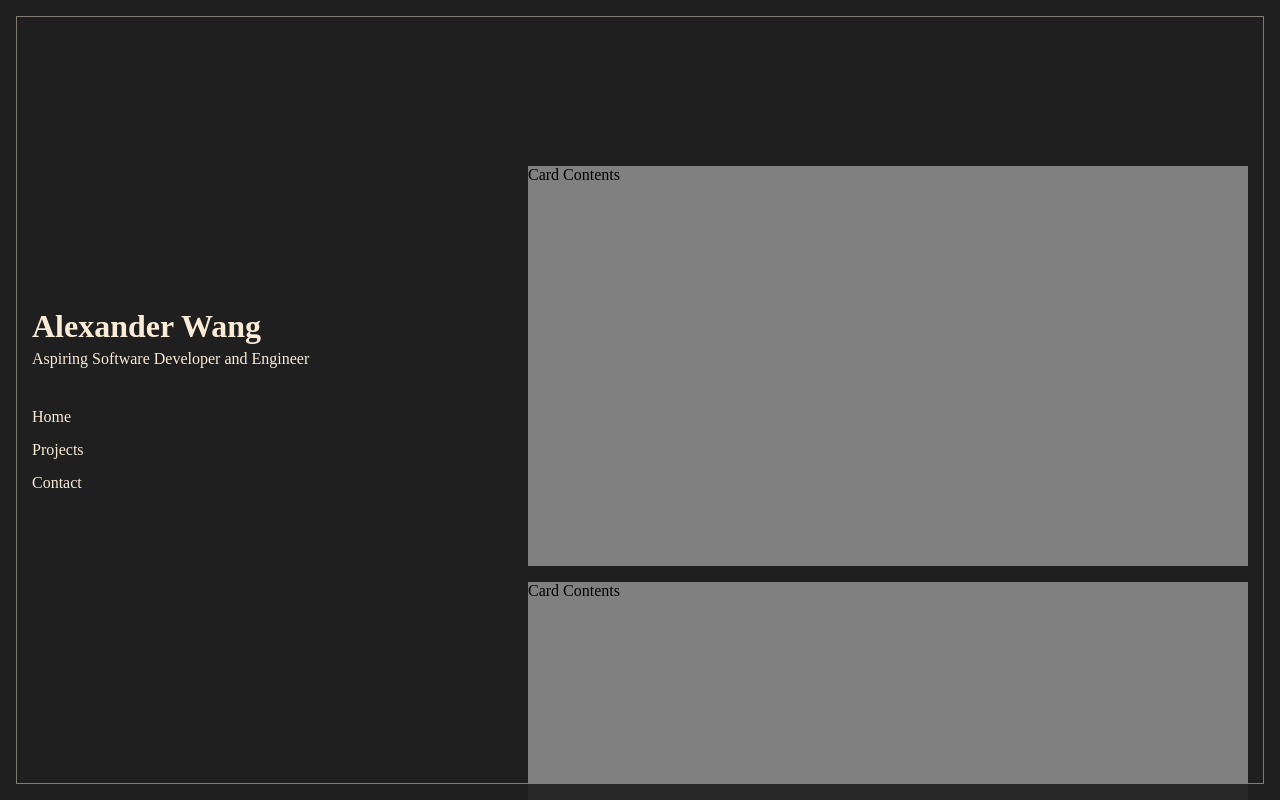
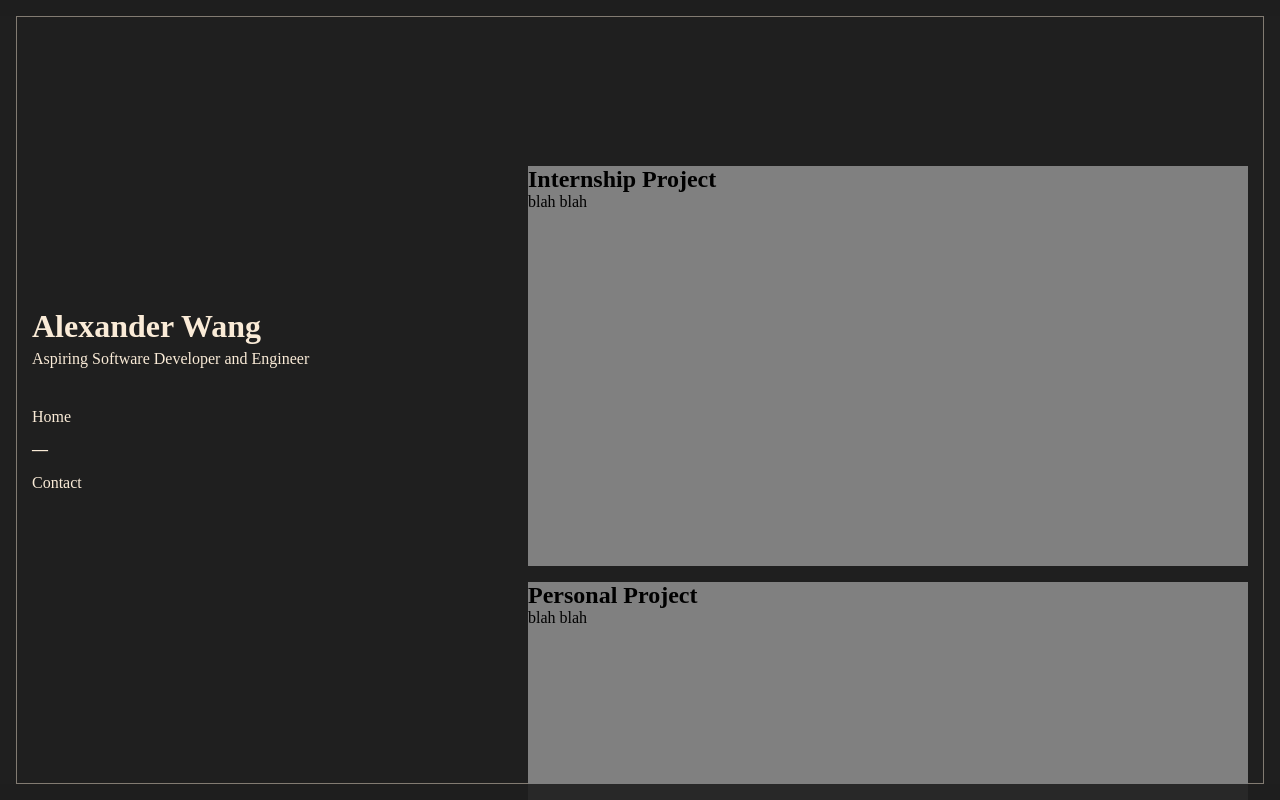
Before and after one commit to alw017/gondola, a Vue app: page / in a window 1280 px wide. Both pictures are taken after a click on the item "Projects". Built offline with nearby package versions, Linux system fonts and the light colour scheme.

Commit message:
implemened card focus and page transitions

```diff
--- a/src/App.vue
+++ b/src/App.vue
@@ -38,7 +38,7 @@ export default {
 <template>
     <Frame></Frame>
     <Mask></Mask>
-    <Header @home-click="handleNav('home')" @project-click="handleNav('proj')" @contact-click="handleNav('contact')"></Header>
+    <Header @home-click="handleNav('home')" @project-click="handleNav('proj')" @contact-click="handleNav('contact')" :msg="selectedOption"></Header>
     <Content :currentSelected="selectedOption"></Content>
 </template>
 
--- a/src/components/Content.vue
+++ b/src/components/Content.vue
@@ -16,7 +16,10 @@ import { createHydrationRenderer, createRenderer } from 'vue';
         },
         data() {
            return {
-                ypos: 0
+                ypos: 0,
+                cards: [{title: "Internship Project", body: "blah blah", id: 0, isSelected: false, isFocused: false},
+                        {title: "Personal Project", body: "blah blah", id: 1, isSelected:false, isFocused: false},
+                        {title: "Personal Project 2", body: "blah blah", id:2, isSelected:false, isFocused: false}]
            }
         },
         computed: {
@@ -26,7 +29,33 @@ import { createHydrationRenderer, createRenderer } from 'vue';
         },
         methods: {
             handleScroll(event) {
+                if(this.currentSelected != 'projects') {
+                    return;
+                }
+                var cardContainer = document.getElementById('flex-card-container');
                 this.ypos -= event.deltaY;
+                if(-1 * this.ypos < 0) {
+                    this.ypos = 0;
+                }
+                let max_transform = parseFloat(window.getComputedStyle(cardContainer).getPropertyValue('height'))+2*parseFloat(window.getComputedStyle(cardContainer).getPropertyValue('padding-top'))-window.innerHeight;
+                if (-1 * this.ypos > max_transform){
+                    this.ypos = -max_transform;
+                }
+            },
+            handleClick(card) {
+                /* todo: grab all card elements,
+                 * fade them out
+                 * set position of current card to fixed, initialize at current grabbed position of div, then animate expanding to full screen.
+                 * remove all non selected cards from dom display?
+                 * disablescroll handling,etc.
+                 */
+                card.isSelected = !card.isSelected;
+            },
+            handleFocus(card) {
+                card.isFocused = true;
+            },
+            handleUnfocus(card) {
+                card.isFocused = false;
             }
         }
     }
@@ -34,44 +63,62 @@ import { createHydrationRenderer, createRenderer } from 'vue';
 
 <template>
     <main class="content-container">
-        <section class="full-window" v-if="currentSelected === 'home'">
+        <Transition mode="out-in">
+            <section class="full-window flex-cards" v-if="currentSelected === 'projects'">
+                    <div id="flex-card-container" class="flex-card-container" :style="style">
+                        <div class="card" v-for="card in cards" :class="{ selected: card.isSelected, focused: card.isFocused, unfocused: !card.isFocused }" @mouseenter="handleFocus(card)" @mouseleave="handleUnfocus(card)" @click="handleClick(card)">
+                            <h2>
+                                {{ card.title }}
+                            </h2>
+                            <p>
+                                {{ card.body }}
+                            </p>
+                        </div>
+                    </div>
+            </section>
+            <section class="full-window" v-else-if="currentSelected === 'home'">
                 <div class="home">
                     Hi, my name’s Alex, and I love making new things. I want to work on difficult projects and solve problems which don’t always have a clear solution. I’m planning on pursuing a rich career in embedded systems design.
                 </div>
             </section>
-        <section class="full-window flex-cards" v-if="currentSelected === 'projects'">
-                <div class="flex-card-container" :style="style">
-                    <div class="card">
-                        Card Contents
-                    </div>
-                    <div class="card">
-                        Card Contents
-                    </div>
-                    <div class="card">
-                        Card Contents
-                    </div>
-                    <div class="card">
-                        Card Contents
-                    </div>
-                    <div class="card">
-                        Card Contents
-                    </div>
-                    <div class="card">
-                        Card Contents
-                    </div>
-                </div>
-        </section>
-        <section class="full-window" v-if="currentSelected === 'contact'" >
+            <section class="full-window" v-else-if="currentSelected === 'contact'" >
                 <div class="contact">
                     <div style="padding-bottom:2vmin">Email: wang.alexander204@gmail.com</div>
                     <div>Linkedin <i class="material-icons">arrow_outward</i></div>
                     <div>Github <i class="material-icons">arrow_outward</i></div>
                 </div>
             </section>
+        </Transition>
     </main>
 </template>
 
 <style scoped>
+
+.v-enter-active,
+.v-leave-active {
+    transition: opacity 300ms cubic-bezier(0.1, 0.4, 0.12, 1);
+}
+
+.v-enter-from,
+.v-leave-to {
+    opacity: 0;
+}
+
+.selected {
+
+}
+
+.focused {
+    transform:scale(1.02);
+    transition: transform 300ms;
+    transition-timing-function: cubic-bezier(0.1, 0.4, 0.12, 1);
+}
+
+.unfocused {
+    transform:scale(1);
+    transition: transform 300ms;
+    transition-timing-function: cubic-bezier(0.1, 0.4, 0.12, 1);
+}
 
 .flex-cards {
     position:relative;
@@ -80,10 +127,10 @@ import { createHydrationRenderer, createRenderer } from 'vue';
 .flex-card-container {
     display: flex;
     flex-direction:column;
-    padding-top: calc(2vmin + 150px);
+    padding-top: var(--content-padding);
     padding-left: calc(2vmin + 40%);
     padding-right:4vmin;
-    padding-bottom: calc(2vmin + 150px);
+    padding-bottom: var(--content-padding);
     transform:translate3d(0px, 0px, 0px);
     transition: transform;
     transition-duration: 0.4s;
@@ -97,6 +144,12 @@ import { createHydrationRenderer, createRenderer } from 'vue';
     background-color:grey;
 }
 
+.card:hover {
+    transform:scale(1.02);
+    transition: transform 300ms;
+    transition-timing-function: cubic-bezier(0.1, 0.4, 0.12, 1);
+}
+
 .content-container {
     position: fixed;
     left:0;
@@ -104,6 +157,7 @@ import { createHydrationRenderer, createRenderer } from 'vue';
     overflow:hidden;
     width: 100%;
     height: 100%;
+    z-index: 15;
 }
 .full-window {
     display:block;
--- a/src/components/Header.vue
+++ b/src/components/Header.vue
@@ -8,21 +8,58 @@ defineProps({
 
 <template>
 <header>
-    <h1>
+    <h1 class="header-title">
         Alexander Wang
     </h1>
     <p class="header-subtitle">Aspiring Software Developer and Engineer</p>
     <nav>
         <ol>
-            <li @click="$emit('homeClick')">Home</li>
-            <li @click="$emit('projectClick')">Projects</li>
-            <li @click="$emit('contactClick')">Contact</li>
+            <li class="text" @click="$emit('homeClick')">
+                <Transition mode="out-in">
+                    <div v-if="msg==='home'"><b>&#8212</b></div>
+                    <div v-else-if="msg!='home'">Home</div>
+                </Transition>
+            </li>
+            <li class="text" @click="$emit('projectClick')">
+                <Transition mode="out-in">
+                    <div v-if="msg==='projects'"><b>&#8212</b></div>
+                    <div v-else-if="msg!='projects'">Projects</div>
+                </Transition>
+            </li>
+            <li class="text" @click="$emit('contactClick')">
+                <Transition mode="out-in">
+                    <div v-if="msg==='contact'"><b>&#8212</b></div>
+                    <div v-else-if="msg!='contact'">Contact</div>
+                </Transition>
+            </li>
         </ol>
     </nav>
 </header>
 </template>
 
 <style scoped>
+
+.v-enter-active {
+    transition: opacity 200ms cubic-bezier(0.1, 0.4, 0.12, 1);
+}
+.v-leave-active {
+    transition: opacity 200ms cubic-bezier(0.1, 0.4, 0.2, 1);
+    transition-delay: 300ms;
+}
+
+.v-enter-from,
+.v-leave-to {
+    opacity: 0;
+}
+.text:hover {
+    opacity: 0.4;
+}
+
+.text {
+    transition: opacity 300ms;
+    transition-timing-function: cubic-bezier(0.1, 0.4, 0.12, 1);
+}
+
 .header-subtitle {
     margin-top: 5px;
 }
--- a/src/components/Mask.vue
+++ b/src/components/Mask.vue
@@ -1,31 +1,21 @@
 <template>
-    <div class="mask">
         <div class="mask-top">
         </div>
         <div class="mask-bottom">
         </div>
-    </div>
 </template>
 
 <style scoped>
 
-.mask {
-    z-index: 1;
+.mask-top, .mask-bottom {
+    z-index: 16;
     position: fixed;
-    left:0;
-    top:0;
-    width:100%;
-    height:100%;
-    overflow:hidden;
-}
-
-.mask-top, .mask-bottom {
-    position: absolute;
     height: 2vmin;
     width:100%;
     left: 0;
     background-color: #1f1f1f;
     opacity: 0.9;
+    overflow:hidden;
 }
 
 .mask-top {
--- a/src/style.css
+++ b/src/style.css
@@ -4,6 +4,10 @@
     -webkit-user-select: none; /* Safari */
     -ms-user-select: none; /* IE 10 and IE 11 */
     user-select: none; /* Standard syntax */
+}
+
+:root {
+    --content-padding: calc(2vmin + 150px);
 }
 
 #app {
```
Lines whose indentation alone changed are shown as unchanged.
